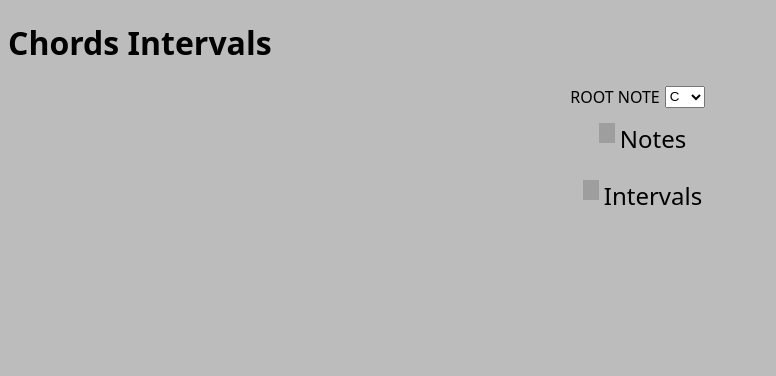
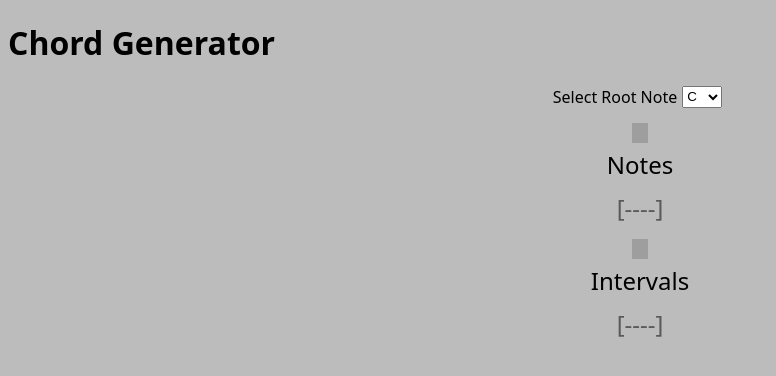
Before and after one commit to nas27/chord-machine, a website built with Parcel: page src/index.html in a window 1280 px wide. Shown: the whole page, without its empty margins (0-776 px from the left). Built offline with nearby package versions, Linux system fonts and the light colour scheme; no server answers; grey boxes are pictures that could not be loaded; files whose address does not match are found by name; what @tonaljs/chord-dictionary would draw is missing.

Commit message:
fixed buttons, added bevelling, cleaned up header & margin

```diff
--- a/src/index.html
+++ b/src/index.html
@@ -6,18 +6,17 @@
     <meta name="viewport" content="width=device-width, initial-scale=1.0">
     <link rel="stylesheet" href="styles.css">
 
-    <title>Tonal Test</title>
+    <title>Chord Dictionary</title>
 </head>
 <body>
 
-    <h1>Chords Intervals</h1>
+    <h1>Chord Generator</h1>
 
 
     <div class="controls">
-        <label for="start-note">ROOT NOTE</label>
+        <label for="start-note">Select Root Note</label>
         <select name="start-note" id="start-note">
-
-        </select>
+</select>
        <!--<label for="octave">octave:</label>
      <select name="octave" id="octave">
         </select>-->
@@ -28,8 +27,8 @@
     <div class="chord-notes">
        <!--<p class="notes-in-chord">C - D - E - F# - A</p>-->
 
-        <p class="notes-in-chord"><img src='https://cdn-icons-png.flaticon.com/128/727/727218.png'>Notes</p>
-        <p class="intervals-in-chord"><img src ='https://static.thenounproject.com/png/2931098-200.png'>Intervals</p>
+       <img src='https://cdn-icons-png.flaticon.com/128/727/727218.png'>Notes<p class="notes-in-chord">[----]</p>
+       <img src ='https://static.thenounproject.com/png/2931098-200.png'>Intervals<p class="intervals-in-chord">[----]</p>
     </div>
 
     <div class="buttons">
--- a/src/styles.css
+++ b/src/styles.css
@@ -13,6 +13,7 @@ img {
 .controls {
     display: flex;
     justify-content: center;
+    padding-bottom: 10px;
 }
 
 .controls select {
@@ -24,6 +25,15 @@ img {
     align-items: center;
     font-size: 1.5em;
     flex-direction: column;
+    margin-bottom: 10px;
+}
+
+.notes-in-chord {
+    color: rgb(91, 89, 89);
+}
+
+.intervals-in-chord {
+    color:rgb(91, 89, 89);
 }
 
 .chord-notes p {
@@ -34,10 +44,14 @@ img {
     display: flex;
     flex-wrap: wrap;
     width: 100%;
+    max-width: fit-content;
 }
 
 .buttons button {
-    flex-grow: 1;
+    /*comment this out as it would cause some buttons to be larger which signals it is more important chord
+    and could confuse the user
+    flex-grow: 1;*/
+
     min-width: 200px;
     height: 50px;
     font-size: 1em;
@@ -47,4 +61,5 @@ img {
     margin:10px;
     inline-size: 100px;
     overflow-wrap: break-word;
+    border-radius: 5px;
 }
```
